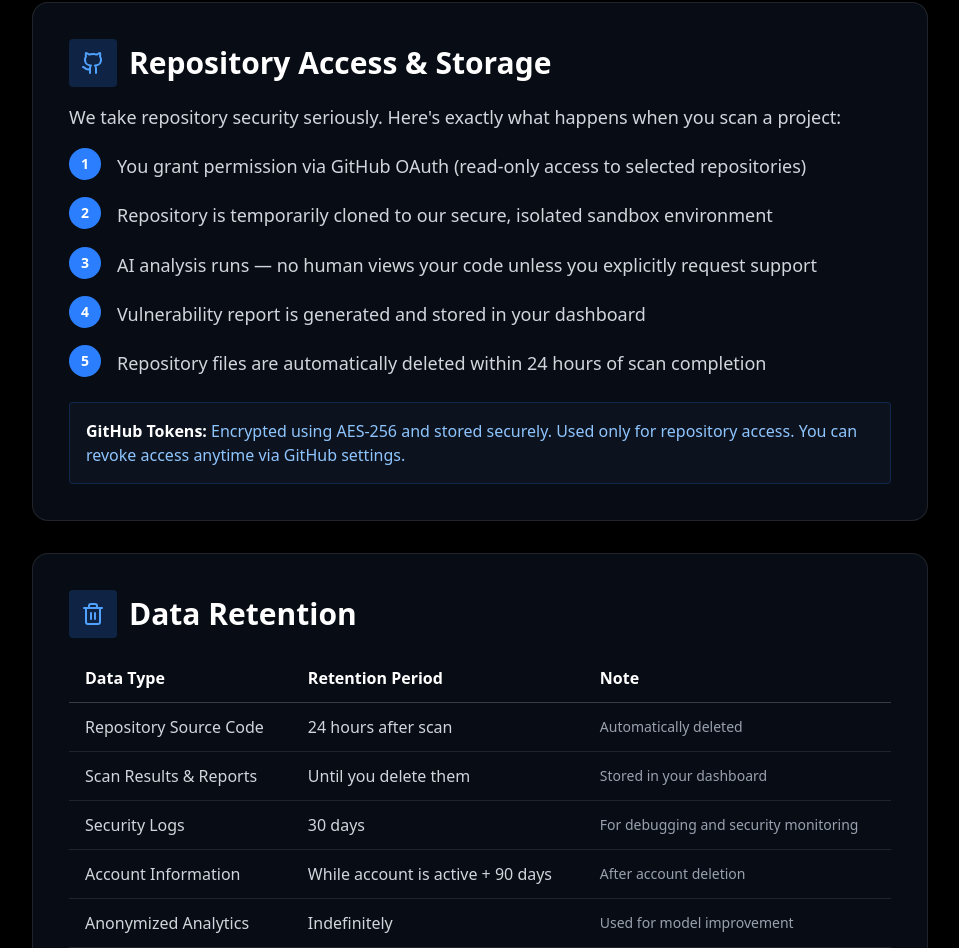
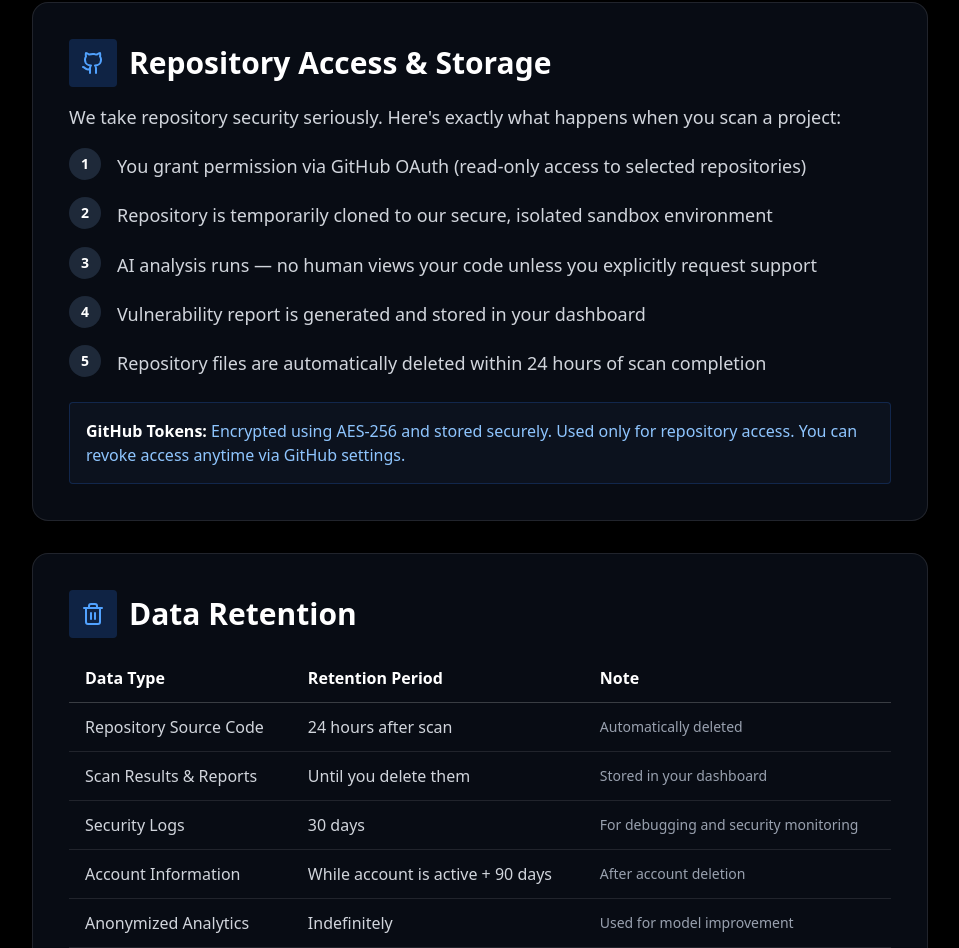
Before and after one commit to Xployt-ai/xployt-frontend, a React (Vite) app: page /statement in a window 1280 px wide. Shown: the part 2224-3172 px from the top of the page, without its empty margins (160-1119 px from the left). Built offline with nearby package versions, Linux system fonts and the light colour scheme.

Commit message:
style: update color for improved visibility

```diff
--- a/src/pages/Statement.tsx
+++ b/src/pages/Statement.tsx
@@ -254,7 +254,7 @@ function Timeline({ items }) {
     <div className="space-y-4">
       {items.map((item, i) => (
         <div key={i} className="flex items-start gap-4">
-          <div className="w-8 h-8 bg-blue-500 rounded-full flex items-center justify-center text-white font-bold text-sm flex-shrink-0">
+          <div className="w-8 h-8 bg-gray-800 rounded-full flex items-center justify-center text-white font-bold text-sm flex-shrink-0">
             {item.step}
           </div>
           <p className="text-gray-300 text-lg leading-relaxed pt-1">{item.text}</p>
```
